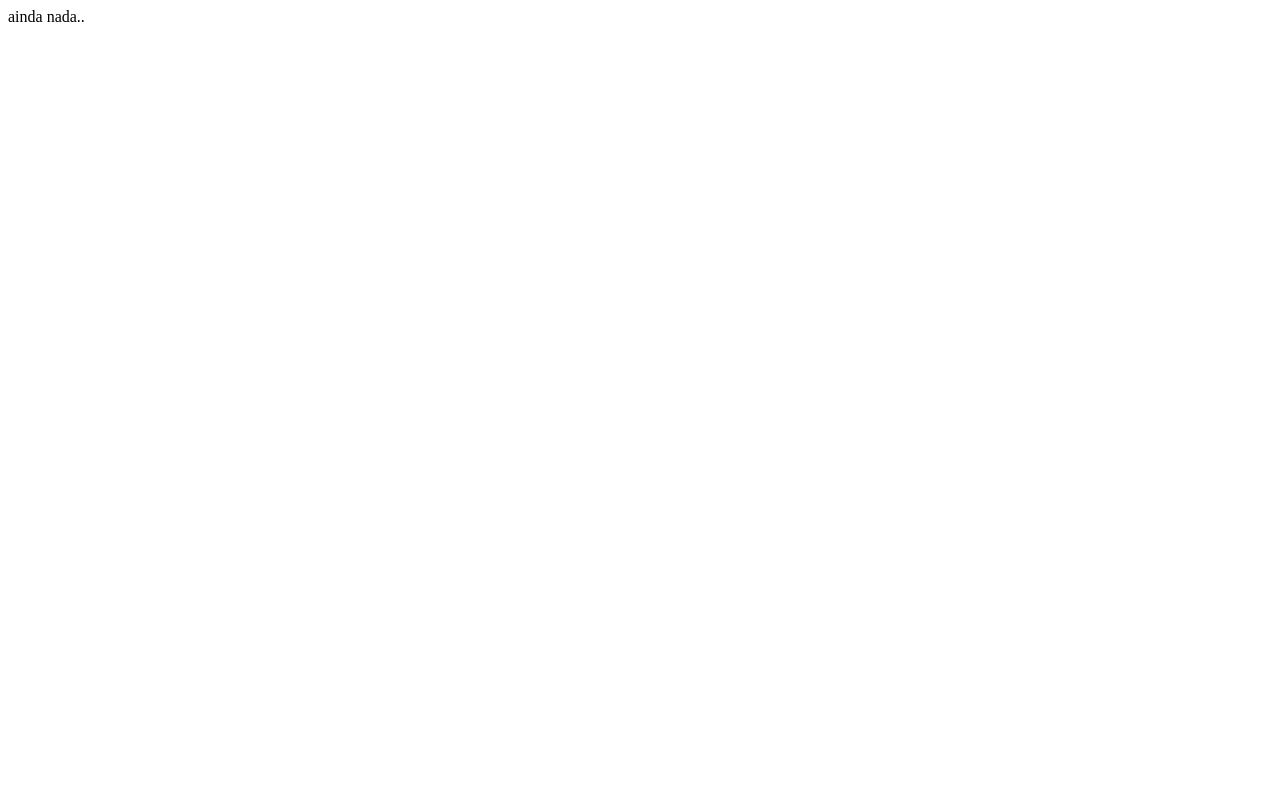
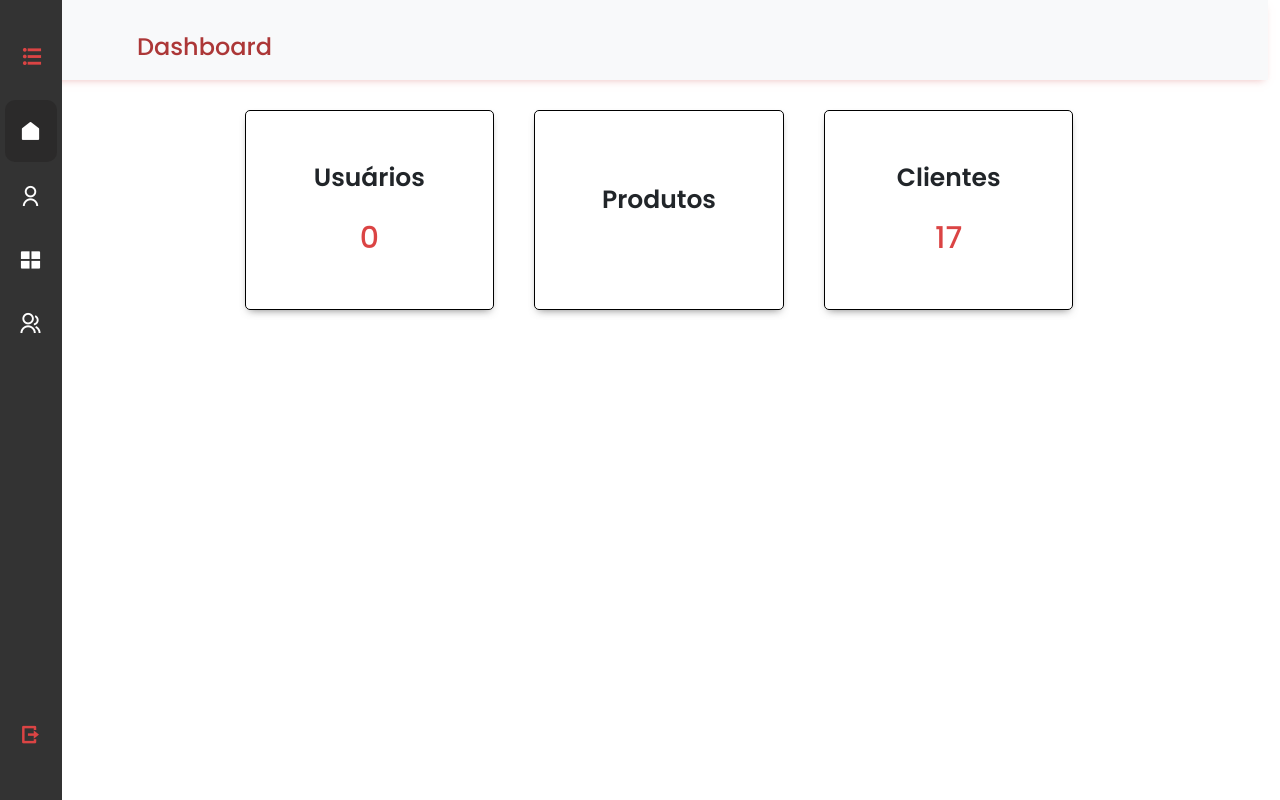
Before and after one commit to Marchioroo/FakeStore, a plain HTML site: page adm.html in a window 1280 px wide. Drawn offline with nearby package versions, Linux system fonts and the light colour scheme; no server answers.

Commit message:
tela feita, estou feita!

```diff
--- a/adm.html
+++ b/adm.html
@@ -1,11 +1,109 @@
 <!DOCTYPE html>
 <html lang="en">
+
 <head>
     <meta charset="UTF-8">
     <meta name="viewport" content="width=device-width, initial-scale=1.0">
     <title>Document</title>
+    <link rel="stylesheet" href="/css/style-adm.css">
+    <link rel="stylesheet" href="https://cdnjs.cloudflare.com/ajax/libs/font-awesome/6.6.0/css/all.min.css"
+        integrity="sha512-Kc323vGBEqzTmouAECnVceyQqyqdsSiqLQISBL29aUW4U/M7pSPA/gEUZQqv1cwx4OnYxTxve5UMg5GT6L4JJg=="
+        crossorigin="anonymous" referrerpolicy="no-referrer" />
+    <link href="https://cdn.jsdelivr.net/npm/bootstrap@5.3.3/dist/css/bootstrap.min.css" rel="stylesheet"
+        integrity="sha384-QWTKZyjpPEjISv5WaRU9OFeRpok6YctnYmDr5pNlyT2bRjXh0JMhjY6hW+ALEwIH" crossorigin="anonymous">
+    <link rel="stylesheet" href="https://cdn.jsdelivr.net/npm/swiper@11/swiper-bundle.min.css" />
+    <link rel="stylesheet" href="https://unpkg.com/swiper/swiper-bundle.min.css" />
+    <link rel="stylesheet" href="https://cdn.jsdelivr.net/npm/remixicon@4.3.0/fonts/remixicon.min.css">
 </head>
+
 <body>
-    ainda nada..
+    <div id="menu" class="menu">
+
+        <nav>
+            <div class="title" id="title">
+                <i class="ri-list-unordered"></i>
+                <span>marchSTORE</span>
+            </div>
+
+            <ul>
+                <li class="li active">
+                    <a href="#" id="botaoDashboard" class="sidebar__link ">
+                        <i class="ri-home-fill"></i>
+                        <span>Dashboard</span>
+                    </a>
+                </li>
+
+                <li class="li ">
+                    <a href="#" id="botaoUsuarios" class="sidebar__link">
+                        <i class="ri-user-line"></i>
+                        <span>Usuários</span>
+                    </a>
+                </li>
+
+                <li class="li ">
+                    <a href="#" id="botaoProdutos" class="sidebar__link">
+                        <i class="ri-layout-grid-fill"></i>
+                        <span>Produtos</span>
+                    </a>
+                </li>
+
+                <li class="li ">
+                    <a href="#" id="botaoProdutos" class="sidebar__link">
+                        <i class="ri-group-line"></i>
+                        <span>Clientes</span>
+                    </a>
+                </li>
+            </ul>
+        </nav>
+
+        <div class="logout" id="logout">
+            <i class="ri-logout-box-r-line"></i>
+            <a href="index.html"><span> Sair</span></a>
+        </div>
+    </div>
+
+
+
+    <div class="container-fluid col-md-12">
+
+        <div class="container-fluid header-container navbar-light bg-light">
+            <div class="row">
+                <div class="col-md-10 header-msg">
+                    <span>
+                        <h4>Dashboard</h4>
+                    </span>
+                </div>
+            </div>
+        </div>
+        <div class="container col-md-10">
+            <div class="row  row-boxes col-md-12 d-flex flex-column">
+                <div class="boxes col-md-12 d-flex flex-row">
+
+                    <div class="box col-md-3 d-flex flex-column" id="idUser">
+                        <div class="box-name"> Usuários</div>
+                        <div class="values" id="userValue"></div>
+                    </div>
+                    <div class="box col-md-3 d-flex flex-column" id="idProducts">
+                        <div class="box-name"> Produtos</div>
+                        <div class="values" id="productsValue"></div>
+                    </div>
+                    <div class="box col-md-3 d-flex flex-column" id="idCostumers">
+                        <div class="box-name"> Clientes</div>
+                        <div class="values">17</div>
+                    </div>
+
+
+                </div>
+
+            </div>
+        </div>
+
+
+
+
+    </div>
+
+    <script src="/js/main-adm.js"></script>
 </body>
+
 </html>
--- /dev/null
+++ b/css/style-adm.css
@@ -0,0 +1,223 @@
+@import url('https://fonts.googleapis.com/css2?family=Poppins:ital,wght@0,100;0,200;0,300;0,400;0,500;0,600;0,700;0,800;0,900;1,100;1,200;1,300;1,400;1,500;1,600;1,700;1,800;1,900&display=swap');
+
+*{
+    padding: 0;
+    margin:0;
+    font-family: 'Poppins';
+}
+
+.header-container{
+    height: 80px;
+
+        box-shadow: 0px 4px 8px -4px rgba(232, 167, 167, 0.75);
+
+
+
+}
+
+.header-container .row{
+    height: 100%;
+    display: flex;
+     padding:10px;
+    align-items:end;
+    justify-content: center;
+}
+
+:root {
+    --black: #000;
+    --white:#fff;
+    --gray-light: rgb(161, 158, 158);
+    --red-first:#DB4444;
+    --red-second:#ac3737;
+}
+
+body {
+    margin: 0;
+    font-family: Arial, sans-serif;
+}
+.title{
+    display:Flex;
+    padding:20px;
+    font-weight: 700;
+    font-size: 20px;
+    width: 100%;
+    color:var(--red-first);
+
+}
+.title i{
+    font-size: 23px;
+    cursor: pointer;
+}
+.title span{
+    margin-left:20px;
+    white-space: nowrap;
+
+}
+.menu nav ul li.active {
+    background-color: #2b2a2a;
+    padding:14px;
+
+}
+
+.logout{
+    position: absolute;
+    bottom:30px;
+    display:Flex;
+    align-items: center;
+    padding:20px;
+    font-weight: 700;
+    font-size: 20px;
+    width: 100%;
+    color:var(--red-first);
+
+}
+.menu nav ul li i{
+    font-size: 23px;
+}
+.logout span{
+    margin-left:22px;
+    white-space: nowrap;
+    cursor: pointer;
+    transition: all .2s ease;
+    &:hover{
+        color:white;
+    }
+
+}
+
+.logout a {
+    text-decoration: none;
+    color:inherit;
+}
+
+
+.menu {
+    height: 100%;
+    width: 62px;
+    position: fixed;
+    top: 0;
+    left: 0;
+    background-color: #333;
+    overflow-x: hidden;
+    transition: 0.3s;
+    padding-top: 20px;
+}
+
+.menu nav ul {
+    list-style-type: none;
+    padding: 0;
+}
+
+.menu nav ul li {
+    padding: 12px 14px;
+    margin:5px;
+    border-radius:10px;
+    transition: all .2s ease;
+    &:hover{
+
+    background-color: var(--red-first);
+}
+
+}
+
+.menu nav ul li a {
+    display:flex;
+    align-items: center;
+    font-size:23px;
+    color: #fff;
+    text-decoration: none;
+
+}
+.menu nav ul li span{
+    margin-left:20px;
+    font-size:17px;
+}
+
+.menu .close-btn {
+    position: absolute;
+    top: 20px;
+    right: 25px;
+    font-size: 36px;
+    background: none;
+    border: none;
+    color: #fff;
+    cursor: pointer;
+}
+
+.open-btn {
+    font-size: 20px;
+    cursor: pointer;
+    position: absolute;
+    top: 20px;
+    left: 20px;
+}
+
+.open-btn {
+    position: absolute;
+    top: 20px;
+    left: 20px;
+}
+/* menu menu menu */
+/* menu menu menu */
+/* menu menu menu */
+/* menu menu menu */
+
+.container-fluid{
+
+}
+
+.container-fluid .header-msg span{
+    background-color: red;
+    color: var(--red-second);
+    font-weight: 1000;
+
+}
+.boxes{
+    display:flex;
+    flex-wrap: wrap;
+    width: 100%;
+    justify-content: center;
+    align-items: center;
+    margin: 10px 0px 0px 31px !important;
+
+}
+
+.box{
+    border-radius:5px;
+    border: 1px solid black;
+    margin:20px;
+    width: 100%;
+    height: 200px;
+    display:flex;
+    justify-content: center;
+    align-items: center;
+    box-shadow: 0px 4px 8px -4px rgba(79, 79, 79, 0.75);
+    transition: all .2s ease;
+
+&:hover{
+    background-color: var(--red-first);
+    color:white;
+    border:none;
+}
+}
+.box:hover .values{
+    color:white;
+}
+
+
+.box-name{
+
+   font-size: 25px;
+   padding:10px;
+   font-weight: 600;
+
+
+}
+.values{
+    color:var(--red-first);
+    font-size: 30px;
+    padding: 10px;
+    font-weight: 500;
+    transition: all .2s ease;
+
+ }
--- /dev/null
+++ b/js/main-adm.js
@@ -0,0 +1,55 @@
+const menu = document.getElementById('menu');
+
+menu.onmouseover = function () {
+    menu.style.width = '250px';
+};
+
+menu.onmouseout = function () {
+    menu.style.width = '62px';
+};
+
+////////////////////////////////////////////////////////////////////////////
+
+let usuarios = JSON.parse(localStorage.getItem('usuarios')) || [];
+console.log(usuarios.length);
+
+let userValue = document.getElementById('userValue');
+userValue.innerHTML = usuarios.length;
+
+/////////////////////////////////////////////////////////////////////////////
+/////////////////////////////////////////////////////////////////////////////
+
+const urlApi = 'https://fakestoreapi.com/products';
+fetch(urlApi)
+    .then(response => {
+        if (!response.ok) {
+            throw new Error('Erro na requisição: ' + response.status);
+        }
+        return response.json(); // Converte a resposta em JSON
+    })
+    .then(processarDados)
+    .catch(tratarErro);
+
+function tratarErro(error) {
+    console.error('Erro ao consumir a API:', error);
+}
+
+
+
+// Função para tratar os dados recebidos da API
+function processarDados(data) {
+    console.log(data.length);
+    let productsValue = document.getElementById('productsValue');
+    productsValue.innerHTML = data.length;
+
+}
+
+///////////////////////////////////////////////
+const box = document.querySelectorAll('.box');
+
+box.forEach(element =>{
+    element.addEventListener('click', () =>{
+        console.log(element.id);
+    })
+
+})
```
